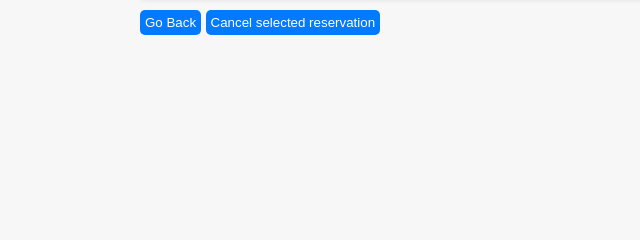
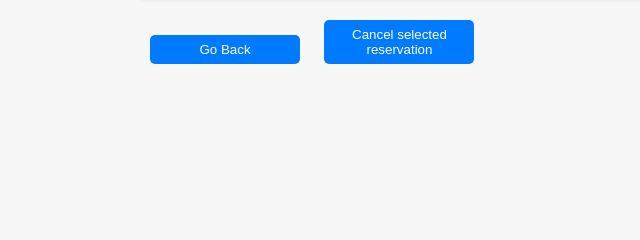
Before and after one commit to Azakh993/ID1212-Network-Programming, a Flask app: page /courses/1/my-bookings in a window 1280 px wide. Shown: the part 396-636 px from the top of the page, without its empty margins (0-640 px from the left). Run offline with Flask 3, Linux system fonts and the light colour scheme; the visitor is signed in with stand-in values (Sample User, id 1); data that the repository does not hold is empty; parts of the project's set-up code (start-up, migrations or seed data) failed here and were passed over.

Commit message:
Minor UI adjustments.

```diff
--- a/static/css/my_bookings.css
+++ b/static/css/my_bookings.css
@@ -57,10 +57,12 @@ h1 {
 }
 
 button {
+    width: 150px;
     background-color: #007BFF;
     color: white;
     border: none;
     border-radius: 5px;
-    padding: 5px 5px 5px 5px;
+    padding: 7px 7px 7px 7px;
+    margin: 10px 10px 10px 10px;
     cursor: pointer;
 }
```
